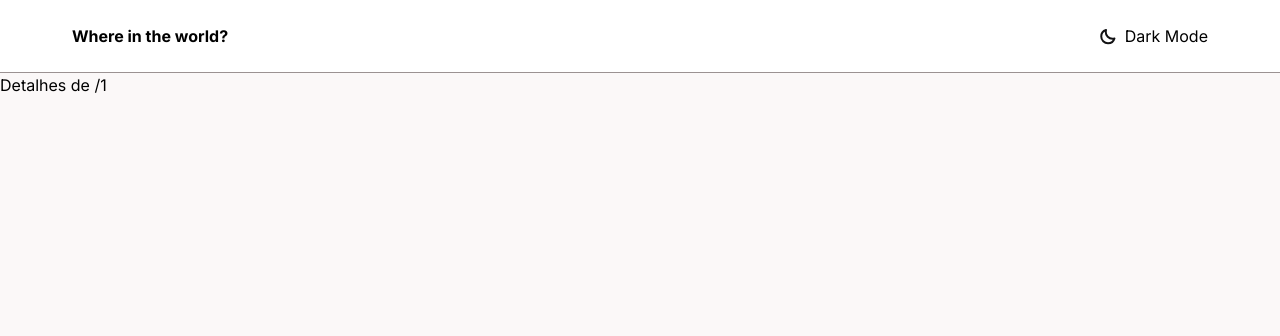
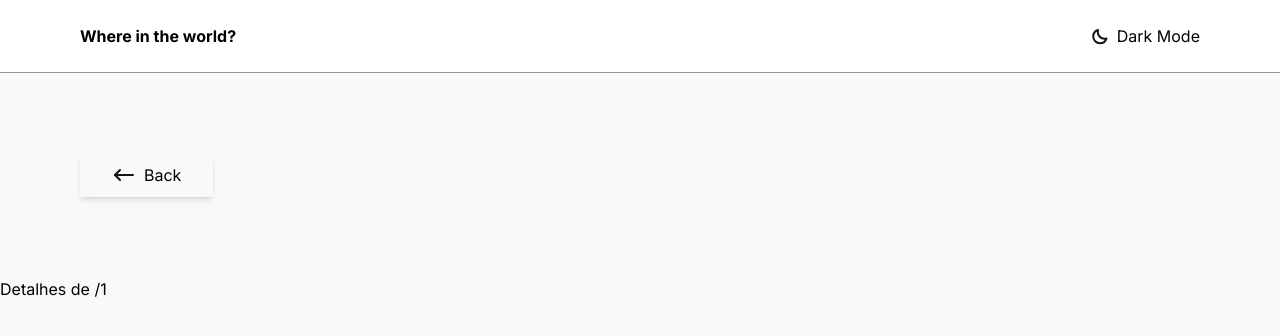
Before and after one commit to rebecacoelho/countries-info, a Next.js app: page /1 in a window 1280 px wide. Shown: the top 336 px of the page. Built offline with nearby package versions, Linux system fonts and the light colour scheme.

Commit message:
create backButton

```diff
--- a/src/app/[slug]/page.tsx
+++ b/src/app/[slug]/page.tsx
@@ -1,4 +1,5 @@
 "use client";
+import BackButton from '@/components/BackButton/BackButton';
 import Header from '@/components/Header/Header';
 import { usePathname } from 'next/navigation';
 
@@ -8,6 +9,9 @@ const CountryDetailPage = () => {
   return (
     <div>
       <Header />
+      <div>
+        <BackButton />
+      </div>
       <h1>Detalhes de {pathname}</h1>
       {/* Coloque aqui as informações do país com base no slug */}
     </div>
--- /dev/null
+++ b/src/components/BackButton/BackButton.tsx
@@ -0,0 +1,22 @@
+import Link from 'next/link'
+import React from 'react'
+
+const BackButton = () => {
+  return (
+    <div>
+        <Link href='/'>
+            <div className='flex shadow-md gap-2 px-8 py-2.5 max-w-fit my-20 ml-20'>
+               <div>
+                    <svg xmlns="http://www.w3.org/2000/svg" width="24" height="24" viewBox="0 0 24 24" fill="none">
+                    <path d="M21 12L3 12" stroke="#121214" stroke-width="2" stroke-linecap="round" stroke-linejoin="round"/>
+                    <path d="M8 17L3 12L8 7" stroke="#121214" stroke-width="2" stroke-linecap="round" stroke-linejoin="round"/>
+                    </svg>
+               </div>
+               <div>Back</div>
+            </div>
+        </Link>
+    </div>
+  )
+}
+
+export default BackButton
--- a/src/components/Header/Header.module.css
+++ b/src/components/Header/Header.module.css
@@ -2,7 +2,7 @@
     display: flex;
     align-items: center;
     justify-content: space-between;
-    padding: 1.5rem 4.5rem;
+    padding: 1.5rem 5rem;
     border-bottom: 1px solid #9b9292;
     background: #fff;
 }
--- a/src/components/searchBar/SearchBar.module.css
+++ b/src/components/searchBar/SearchBar.module.css
@@ -15,7 +15,7 @@
 
 .inputContainer {
     background: #fff;
-    padding: 1rem 4.5rem;
+    padding: 1rem 5rem;
     width: 480px;
     border-radius: 4px;
     box-shadow: 2px 2px 2px rgb(213, 207, 207);
```
